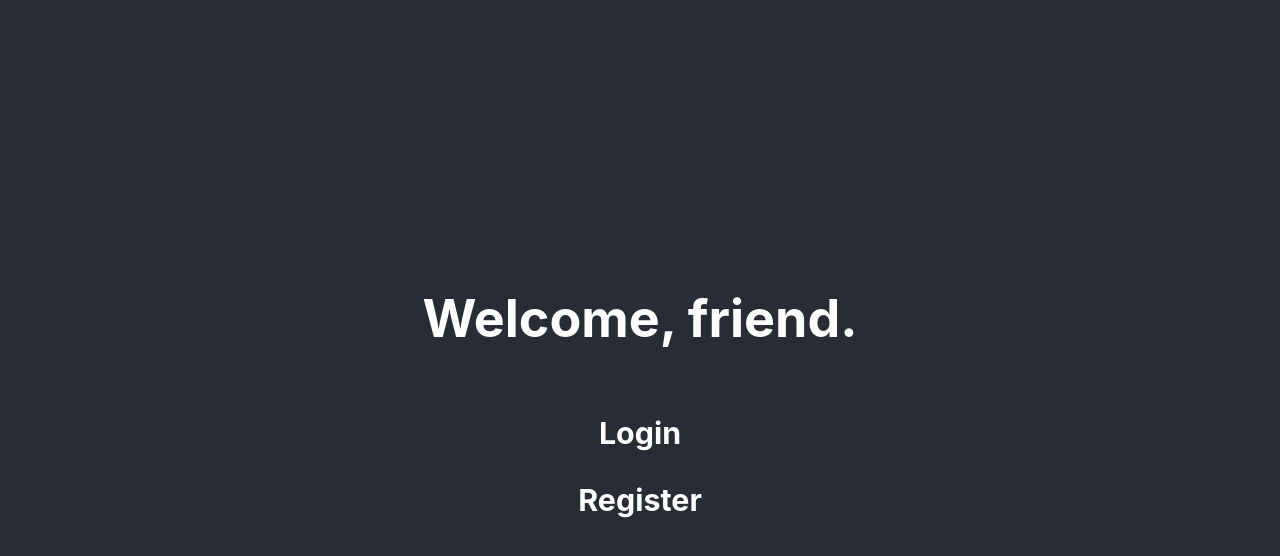
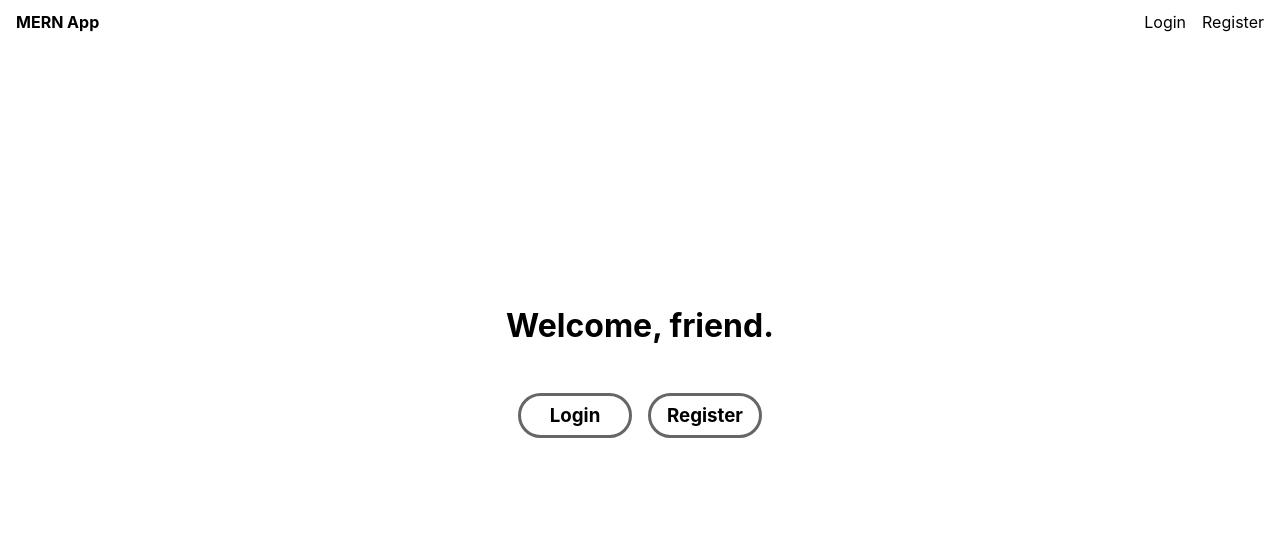
Before and after one commit to pablowbk/react-login, a React (Create React App) app: page / in a window 1280 px wide. Shown: the top 556 px of the page. Built offline with nearby package versions, Linux system fonts and the light colour scheme; no server answers.

Commit message:
router and links added

```diff
--- a/src/App.css
+++ b/src/App.css
@@ -1,38 +1,51 @@
+*, *::before, *::after {
+  margin: 0;
+  padding: 0;
+  box-sizing: border-box;
+}
+
 .App {
   text-align: center;
 }
 
-.App-logo {
-  height: 40vmin;
-  pointer-events: none;
+nav {
+  display: flex;
+  justify-content: space-between;
+  align-items: center;
+  padding: 0 1rem;
+  margin-top: .75rem;
 }
 
-@media (prefers-reduced-motion: no-preference) {
-  .App-logo {
-    animation: App-logo-spin infinite 20s linear;
-  }
+a {
+  text-decoration: none;
+  color: inherit;
 }
 
-.App-header {
-  background-color: #282c34;
-  min-height: 100vh;
+.nav-links {
   display: flex;
-  flex-direction: column;
-  align-items: center;
-  justify-content: center;
-  font-size: calc(10px + 2vmin);
-  color: white;
+  flex-basis: 110px;
+  justify-content: flex-end;
+  list-style: none;
 }
 
-.App-link {
-  color: #61dafb;
+/* Welcome Section */
+.Welcome {
+  min-height: 85vh;
+  display: grid;
+  align-content: center;
+  justify-items: center;
+  grid-gap: 3rem;
 }
 
-@keyframes App-logo-spin {
-  from {
-    transform: rotate(0deg);
-  }
-  to {
-    transform: rotate(360deg);
-  }
+.Welcome section {
+  display: grid;
+  grid-template-columns: 1fr 1fr;
+  grid-gap: 1rem;
 }
+
+.Welcome section a {
+  text-align: center;
+  padding: .5rem 1rem;
+  border-radius: 25px;
+  border: 3px solid #666;
+}
--- a/src/App.js
+++ b/src/App.js
@@ -1,32 +1,38 @@
 import React, {useState, useEffect} from 'react';
+import { BrowserRouter, Switch, Route } from 'react-router-dom';
 import './App.css';
+
+//components
+import Nav from './Nav'
+import Welcome from "./Welcome";
+import Login from './Login';
+import Register from './Register'
 
 function App() {
   const [users, setUsers] = useState([]);
   const [isLogged, setIsLogged] = useState(false);
-  const [session, setSession] = useState(null)
+  const [session, setSession] = useState(null);
+
+  const fetchUsers = async () => {
+    const fetchUsers = await fetch("http://localhost:5000/users/");
+    const jsonRes = await fetchUsers.json();
+    setUsers(jsonRes);
+  }
 
   useEffect(() => {
     console.log('inside useEffect. Fetching...')
-    async function fetchUsers() {
-      const fetchUsers = await fetch("http://localhost:5000/users/");
-      const jsonRes = await fetchUsers.json();
-      setUsers(jsonRes);
-    }
     fetchUsers();
   },[])
 
   return (
-    <div className="App">
-      <header className="App-header">
-        <h1>Welcome, friend.</h1>
-        <section>
-          <h3>Login</h3>
-          <h3>Register</h3>
-        </section>
-      </header>
-
-    </div>
+    <BrowserRouter>
+      <Nav />
+      <Switch>
+        <Route path='/' exact component={Welcome} />
+        <Route path='/login' component={Login} />
+        <Route path='/register' component={Register} />
+      </Switch>
+    </BrowserRouter>
   );
 }
 
--- /dev/null
+++ b/src/Login.js
@@ -0,0 +1,11 @@
+import React from "react";
+
+function Login() {
+  return (
+    <div>
+      <h1>LogIn Form</h1>
+    </div>
+  )
+}
+
+export default Login
--- /dev/null
+++ b/src/Nav.js
@@ -0,0 +1,20 @@
+import React from 'react';
+import { Link, useLocation } from 'react-router-dom'
+
+function Nav() {
+  const location = useLocation();
+  console.log(location)
+
+  return (
+    <nav>
+      <h4>MERN App</h4>
+      <ul className='nav-links'>
+        {location.pathname !== '/' && <Link to='/'><li>Home</li></Link> }
+        {location.pathname === '/' && <Link to='/login'><li style={{marginRight:'1rem'}}>Login</li></Link>}
+        {location.pathname === '/' && <Link to='/register'><li>Register</li></Link>}
+      </ul>
+    </nav>
+  )
+}
+
+export default Nav
--- /dev/null
+++ b/src/Register.js
@@ -0,0 +1,11 @@
+import React from "react";
+
+function Register() {
+  return (
+    <div>
+      <h1>Register Form</h1>
+    </div>
+  )
+}
+
+export default Register
--- /dev/null
+++ b/src/Welcome.js
@@ -0,0 +1,16 @@
+import React from 'react';
+import { Link } from 'react-router-dom'
+
+function Welcome() {
+  return (
+    <div className='Welcome'>
+      <h1>Welcome, friend.</h1>
+      <section>
+        <Link to='/login'><h3>Login</h3></Link>
+        <Link to='/register'><h3>Register</h3></Link>
+      </section>
+    </div>
+  )
+}
+
+export default Welcome;
```
Also changed, not shown: 2 other files (tests, documents, lock files or other folders).
